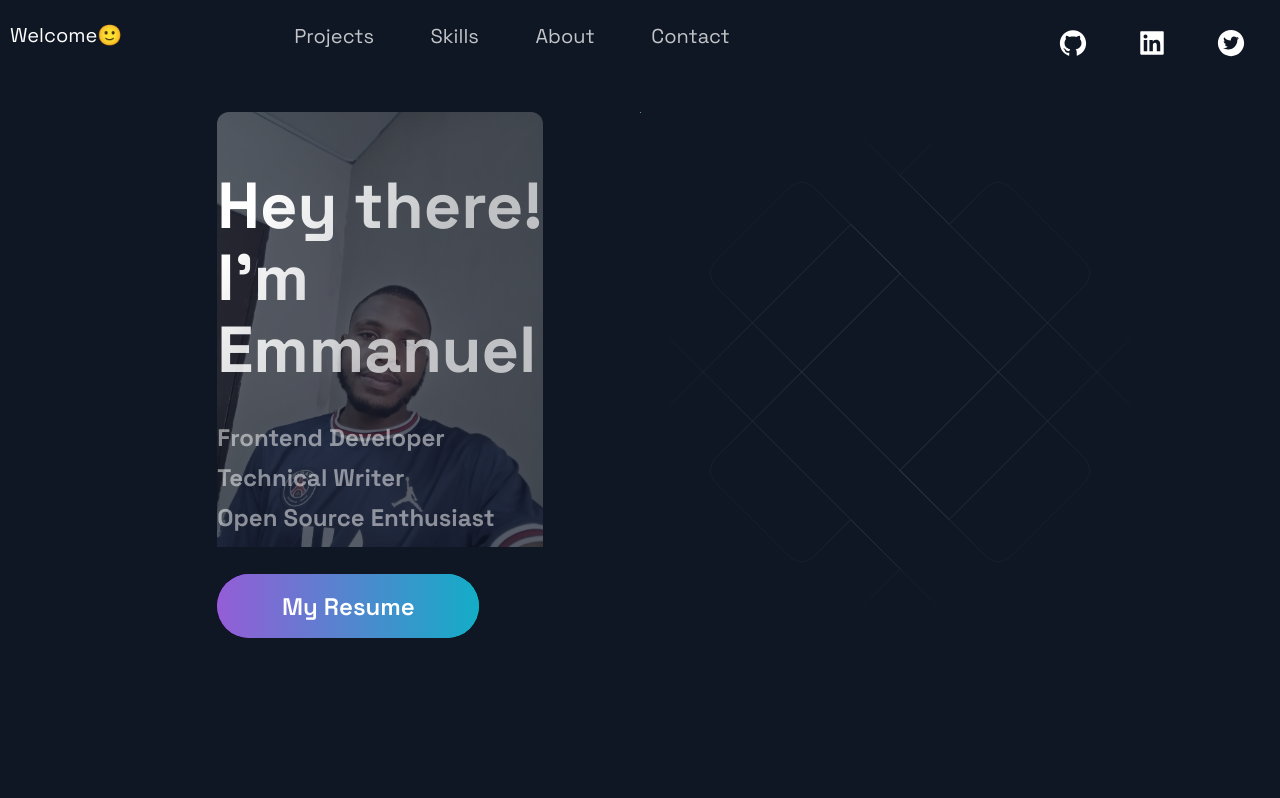
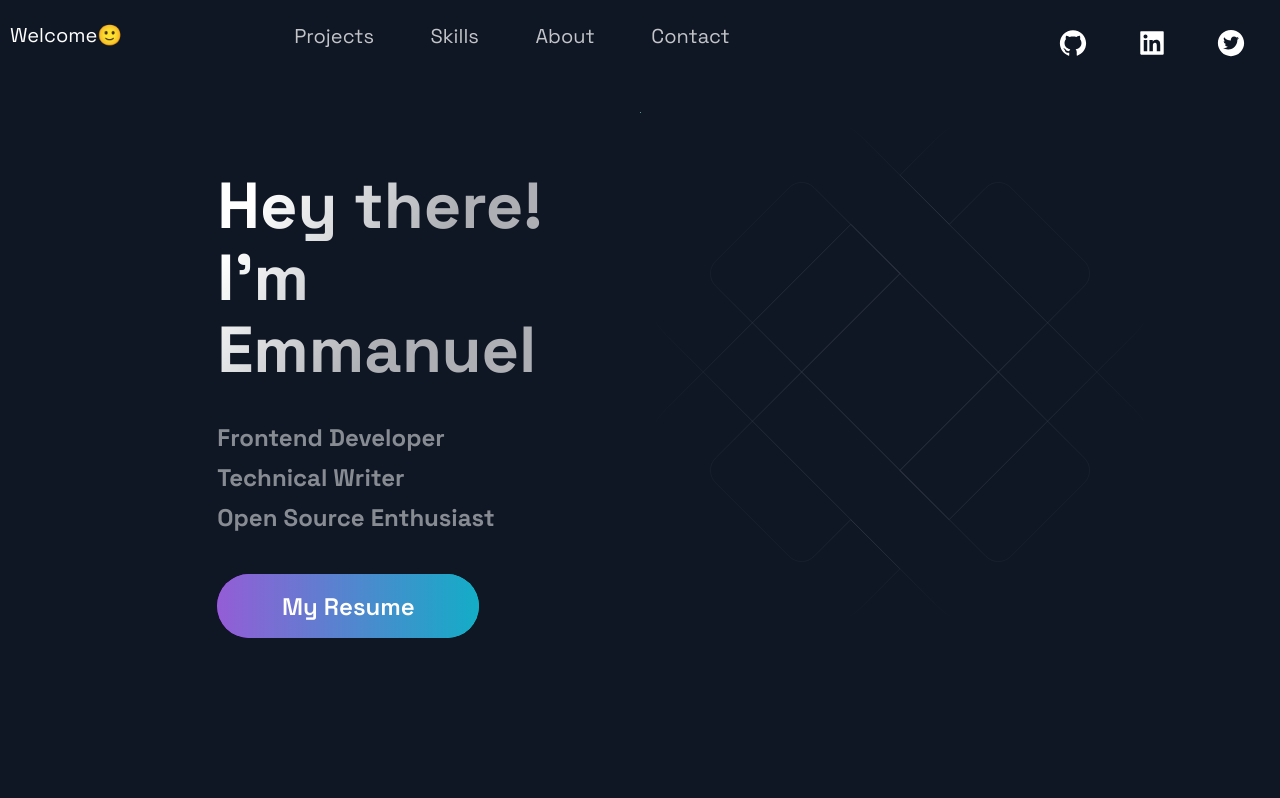
Before and after one commit to EOEboh/another-portfolio, a Next.js app: page / in a window 1280 px wide. Shown: the top 798 px of the page. Built offline with nearby package versions, Linux system fonts and the light colour scheme; no server answers.

Commit message:
removed background image

```diff
--- a/src/components/Hero/HeroStyles.js
+++ b/src/components/Hero/HeroStyles.js
@@ -12,7 +12,6 @@ export const LeftSection = styled.div`
 
   &:before{
     content: "";
-    background-image: url('/images/me.jpg');
     background-size: contain;
     background-repeat: no-repeat;
     position: absolute;
```
Also changed, not shown: public/images/me.jpg (deleted).
